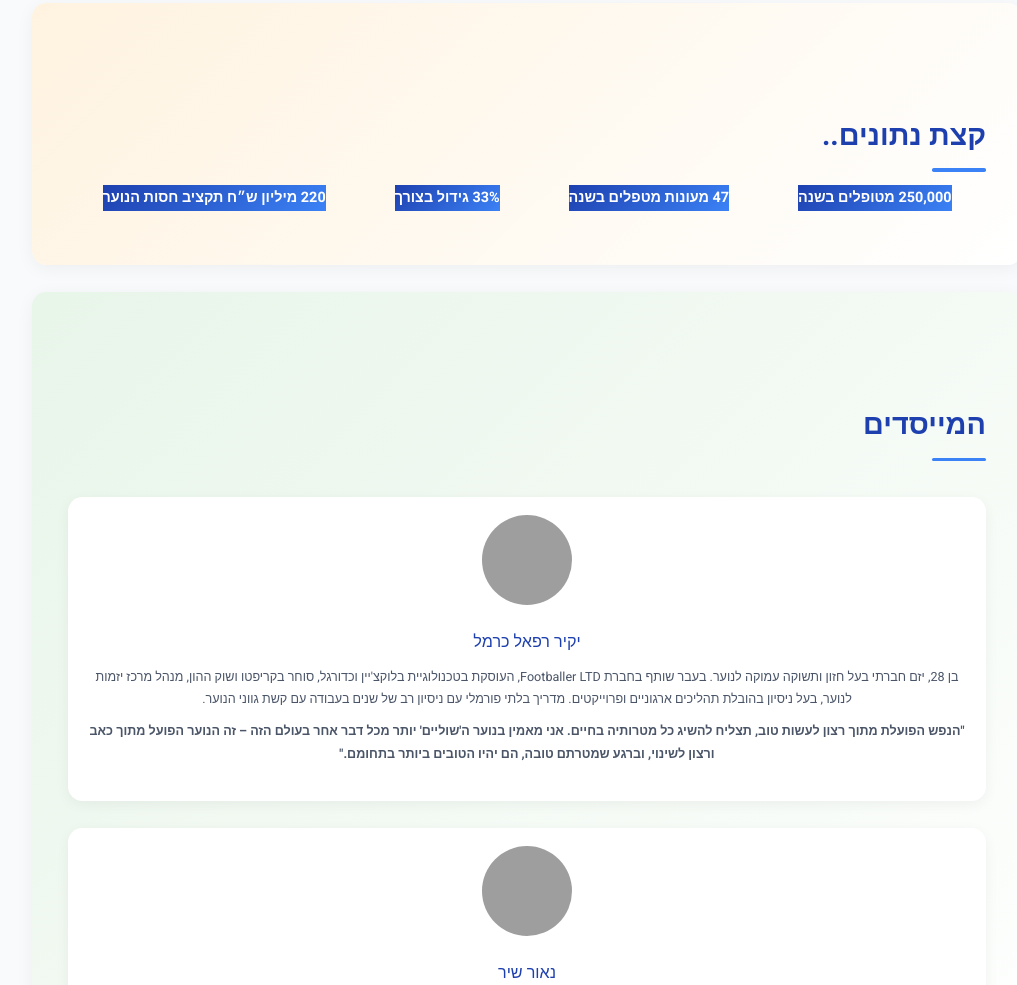
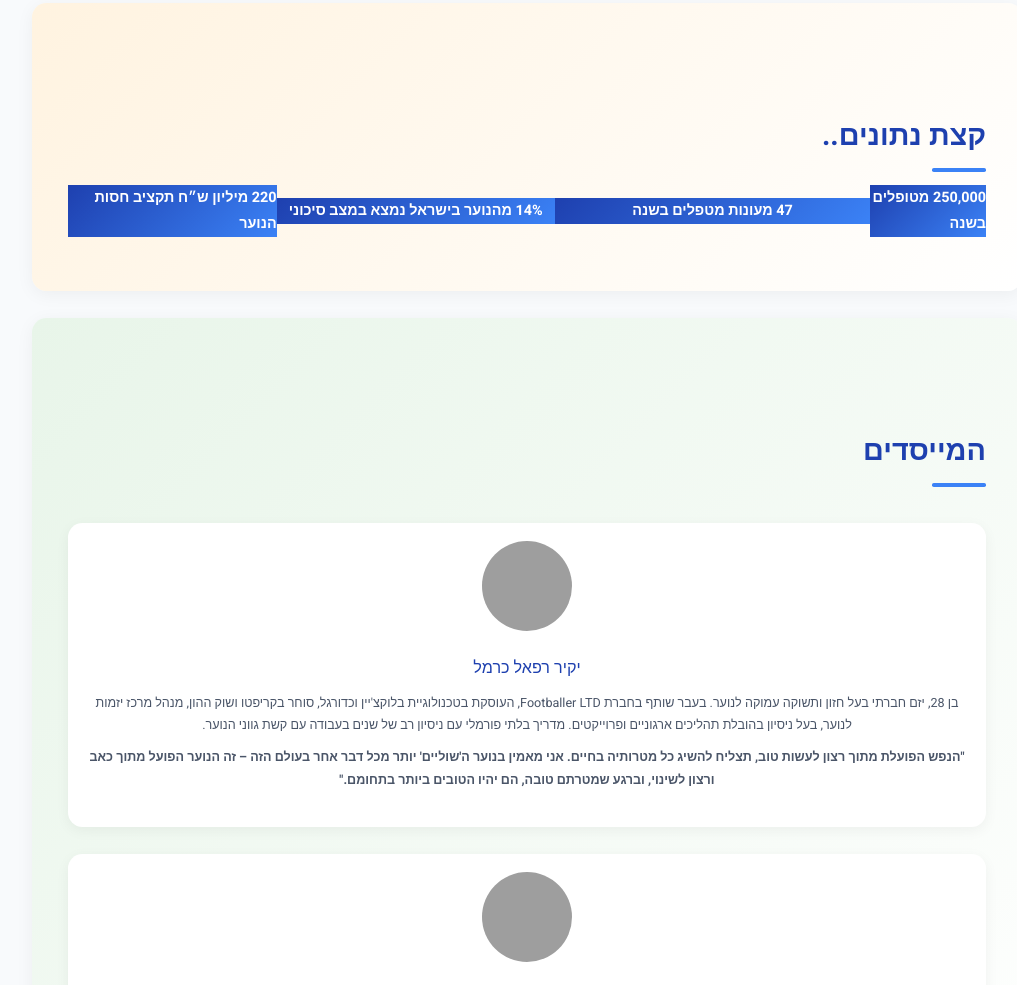
Before and after one commit to Yakiraphael/yakiraphael.github.io, a plain HTML site: page index.html in a window 1280 px wide. Shown: the part 2852-3837 px from the top of the page, without its empty margins (113-1130 px from the left). Drawn offline with Linux system fonts and the light colour scheme; grey boxes are pictures that could not be loaded.

Commit message:
Update index.html

```diff
--- a/index.html
+++ b/index.html
@@ -513,10 +513,10 @@ header {
 <section id="data">
     <h2>קצת נתונים..</h2>
     <div class="graph-container">
-        <div class="bar" style="height: 15%;">250,000 מטופלים בשנה</div>
-        <div class="bar" style="height: 18%;"> 47 מעונות מטפלים בשנה </div>
-        <div class="bar" style="height: 33%;">33% גידול בצורך</div>
-        <div class="bar" style="height: 35%;">220 מיליון ש״ח תקציב חסות הנוער
+        <div class="bar" style="width: 25%;">250,000 מטופלים בשנה</div>
+        <div class="bar" style="width: 68%;"> 47 מעונות מטפלים בשנה </div>
+        <div class="bar" style="width: 60%;">14% מהנוער בישראל נמצא במצב סיכוני</div>
+        <div class="bar" style="width: 45%;">220 מיליון ש״ח תקציב חסות הנוער</div>
     </div>
 </section>
 
```
